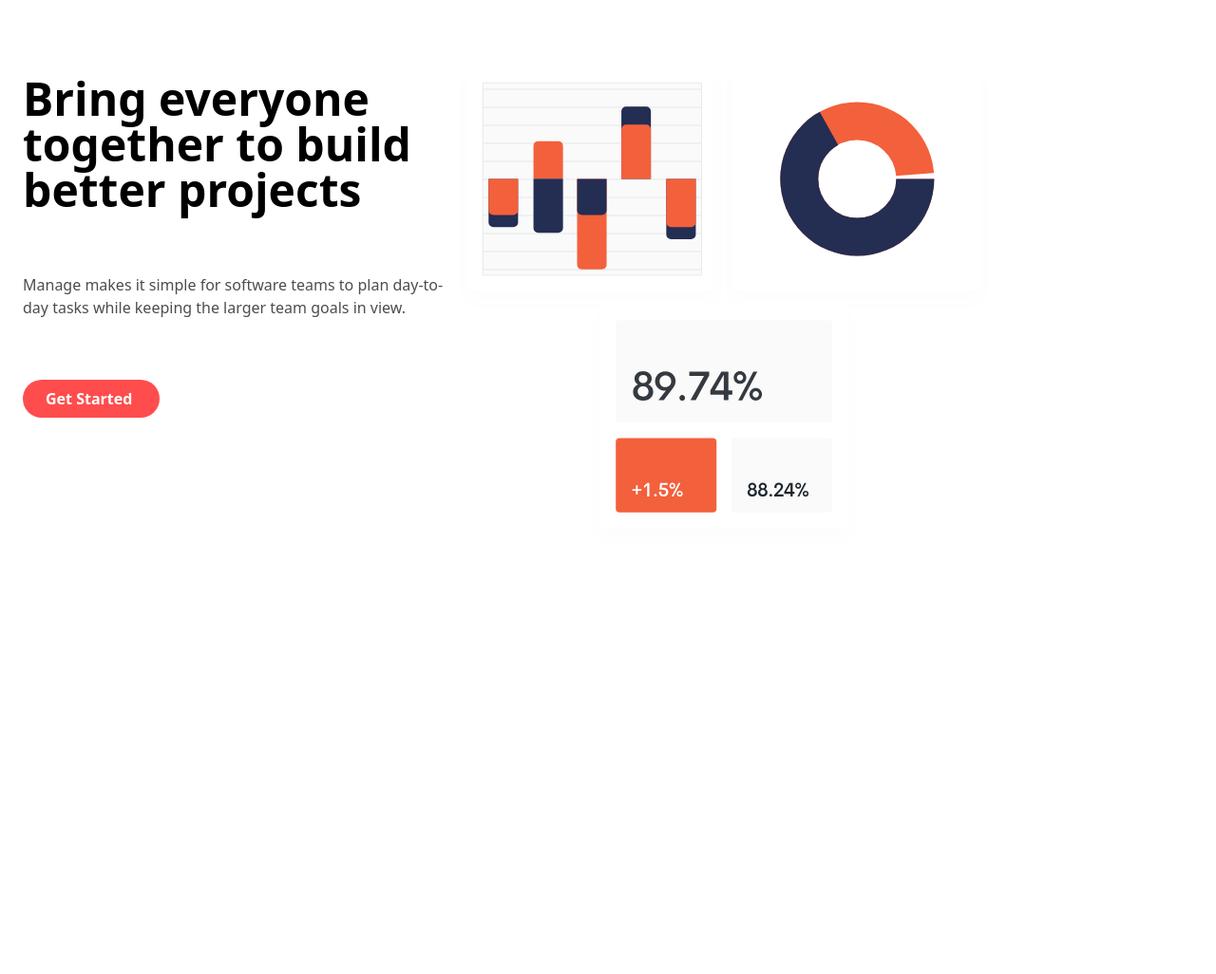
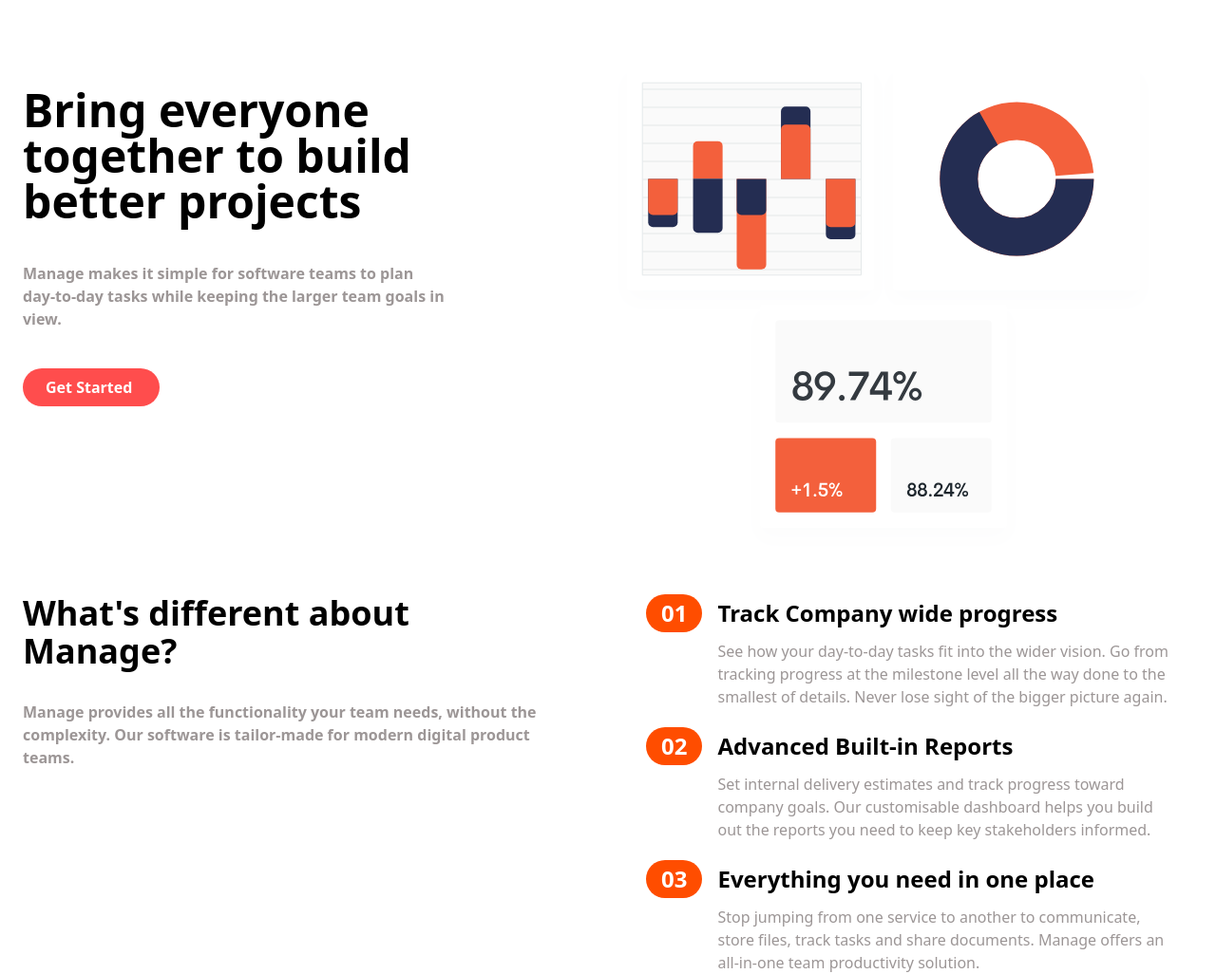
Before and after one commit to swoyam2609/Learning-BootStrap, a website: page index.html in a window 1280 px wide. Shown: the part 67-1093 px from the top of the page at 95% size. Before the commit the page ends 800 px from the top, so only its background shows below. Drawn offline with nearby package versions, Linux system fonts and the light colour scheme.

Commit message:
Tailwind CSS learningx

```diff
--- a/index.html
+++ b/index.html
@@ -1,36 +1,37 @@
 <!DOCTYPE html>
 <html lang="en">
     <head>
-    <meta charset="UTF-8">
-    <meta http-equiv="X-UA-Compatible" content="IE=edge">
-    <meta name="viewport" content="width=device-width, initial-scale=1.0">
+        <meta charset="UTF-8" />
+        <meta http-equiv="X-UA-Compatible" content="IE=edge" />
+        <meta name="viewport" content="width=device-width, initial-scale=1.0" />
         <title>Manage Landing Page</title>
-    <link rel="stylesheet" href="./css/main.css">
+        <link rel="stylesheet" href="./css/main.css" />
         <script src="https://cdn.tailwindcss.com"></script>
         <script>
             tailwind.config = {
                 theme: {
                     screens: {
-              'sm': '640px',
-              'md': '768px',
-              'lg': '1024px',
-              'xl': '1280px',
+                        sm: "640px",
+                        md: "768px",
+                        lg: "1024px",
+                        xl: "1280px",
                     },
                     extend: {
                         colors: {
-                brightRed: '#ff0000',
-                brightRedLight: '#ff4d4d',
-                brightRedSupLight: '#ff8080',
-                darkBlue: '#0000ff',
-                darkGrayishBlue: '#4d4d4d',
-                veryDarkBlue: '#000033',
-                veryPaleRed: '#ffcccc',
-                veryLightGray: '#f2f2f2',
-                clifford: '#da373d',
-              }
-            }
-          }
-        }
+                            brightRed: "#ff0000",
+                            brightRedLight: "#ff4d4d",
+                            brightRedSupLight: "#ff8080",
+                            darkBlue: "#0000ff",
+                            darkGrayishBlue: "#4d4d4d",
+                            veryDarkBlue: "#000033",
+                            veryPaleRed: "#ffcccc",
+                            veryLightGray: "#9c9696",
+                            clifford: "#da373d",
+                            orange: "#ff4d00",
+                        },
+                    },
+                },
+            };
         </script>
     </head>
     <body>
@@ -40,7 +41,7 @@
             <div class="flex items-center justify-between">
                 <!-- logo -->
                 <div class="pt-2">
-                <img src="./images/logo.svg" alt="">
+                    <img src="./images/logo.svg" alt="" />
                 </div>
                 <!-- Menu Items -->
                 <div class="md:flex hidden space-x-6">
@@ -51,7 +52,10 @@
                     <a class="hover:text-darkGrayishBlue" href="#">Community</a>
                 </div>
                 <!-- Button -->
-            <a href="" class=" hidden md:block px-6 py-2 text-white bg-brightRed rounded-full baseline hover:bg-brightRedLight">
+                <a
+                    href=""
+                    class="hidden md:block px-6 py-2 text-white bg-brightRed rounded-full baseline hover:bg-brightRedLight"
+                >
                     Get Started
                 </a>
             </div>
@@ -59,28 +63,107 @@
 
         <!-- Hero Section -->
         <section id="hero">
-        <div class="container flex flex-col-reverse md:flex-row items-center px-6 mx-auto mt-10 space-y-0 md:space-y-0">
+            <!-- Complete Container -->
+            <div
+                class="container flex flex-col-reverse md:flex-row items-center px-6 mx-auto mt-10 space-y-0 md:space-y-0"
+            >
                 <!-- Left Items -->
-            <div class="flex flex-col mb-32 space-y-16 md:y-1/2">
+                <div class="flex flex-col mb-32 space-y-10 md:y-1/2">
                     <!-- Main Heading USP -->
-                <h1 class="max-w-md text-4xl font-bold text-center md:text-5xl md:text-left">
+                    <h1
+                        class="max-w-md text-4xl font-extrabold text-center md:text-5xl md:text-left"
+                    >
                         Bring everyone together to build better projects
                     </h1>
-                <!-- SHort Description -->
-                <p class="max-w-md text-1xl text-darkGrayishBlue">
-                    Manage makes it simple for software teams to plan day-to-day tasks while keeping the larger team goals in view.
+
+                    <!-- Short Description -->
+                    <p
+                        class="max-w-md text-1xl font-semibold text-veryLightGray md:text-left text-center"
+                    >
+                        Manage makes it simple for software teams to plan
+                        day-to-day tasks while keeping the larger team goals in
+                        view.
                     </p>
+
                     <!-- Getting Started Button -->
-                <a class="px-6 py-2 text-white font-semibold items-center rounded-3xl bg-brightRedLight hover:bg-brightRedSupLight w-36" href="#">
+                    <a
+                        class="px-6 py-2 text-white font-semibold items-center rounded-3xl bg-brightRedLight hover:bg-brightRedSupLight w-36 md:m-0 mx-auto"
+                        href="#"
+                    >
                         Get Started
                     </a>
                 </div>
 
                 <!-- Image  -->
-            <div class="md:w-1/2">
-                <img src="./images/illustration-intro.svg" alt="">
+                <div class="md:w-1/2 ml-auto">
+                    <img src="./images/illustration-intro.svg" alt="" />
+                </div>
+            </div>
+        </section>
+
+        <!-- Features Section -->
+        <section id="features">
+            <!-- Complete Container -->
+            <div
+                class="container flex flex-col items-center mx-auto mt-10 space-y-0 md:flex-row px-6"
+            >
+                <!-- Left Items -->
+                <div class="w-1/2 flex flex-col space-y-8 pr-16 mt-0 mb-auto">
+                    <h1 class="text-4xl font-extrabold align-top">
+                        What's different about Manage?
+                    </h1>
+
+                    <p class="text-1xl text-veryLightGray font-semibold">
+                        Manage provides all the functionality your team needs,
+                        without the complexity. Our software is tailor-made for
+                        modern digital product teams.
+                    </p>
                 </div>
 
+                <!-- Right Items -->
+                <div class="w-1/2 flex flex-col space-y-5 pl-10">
+                    <!-- element 1 -->
+                    <div class="flex flex-row">
+                        <div class="bg-orange py-1 px-4 text-2xl text-white font-semibold rounded-full h-10">01</div>
+
+                        <div class="flex flex-col space-y-2 px-4">
+                            <p class=" text-2xl font-bold py-1">
+                                Track Company wide progress
+                            </p>
+                            <p class="text-1xl text-veryLightGray font-normal">
+                                See how your day-to-day tasks fit into the wider vision. Go from tracking progress at the milestone level all the way done to the smallest of details. Never lose sight of the bigger picture again.
+                            </p>
+                        </div>
+                    </div>
+
+                    <!-- element 2 -->
+                    <div class="flex flex-row">
+                        <div class="bg-orange py-1 px-4 text-2xl text-white font-semibold rounded-full h-10">02</div>
+
+                        <div class="flex flex-col space-y-2 px-4">
+                            <p class=" text-2xl font-bold py-1">
+                                Advanced Built-in Reports
+                            </p>
+                            <p class="text-1xl text-veryLightGray font-normal">
+                                Set internal delivery estimates and track progress toward company goals. Our customisable dashboard helps you build out the reports you need to keep key stakeholders informed.
+                            </p>
+                        </div>
+                    </div>
+
+                    <!-- element 3 -->
+                    <div class="flex flex-row">
+                        <div class="bg-orange py-1 px-4 text-2xl text-white font-semibold rounded-full h-10">03</div>
+
+                        <div class="flex flex-col space-y-2 px-4">
+                            <p class=" text-2xl font-bold py-1">
+                                Everything you need in one place
+                            </p>
+                            <p class="text-1xl text-veryLightGray font-normal">
+                                Stop jumping from one service to another to communicate, store files, track tasks and share documents. Manage offers an all-in-one team productivity solution.
+                            </p>
+                        </div>
+                    </div>
+                </div>
             </div>
         </section>
     </body>
```
Lines whose indentation alone changed are shown as unchanged.
